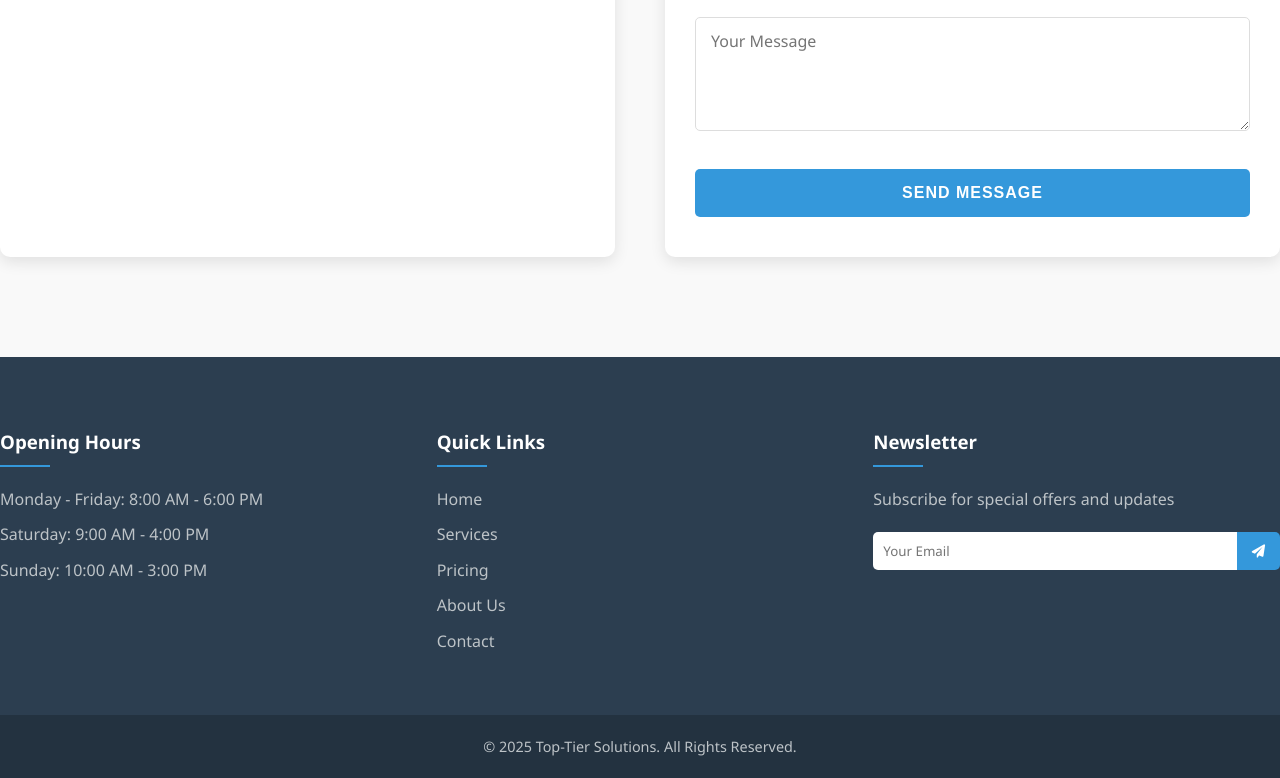
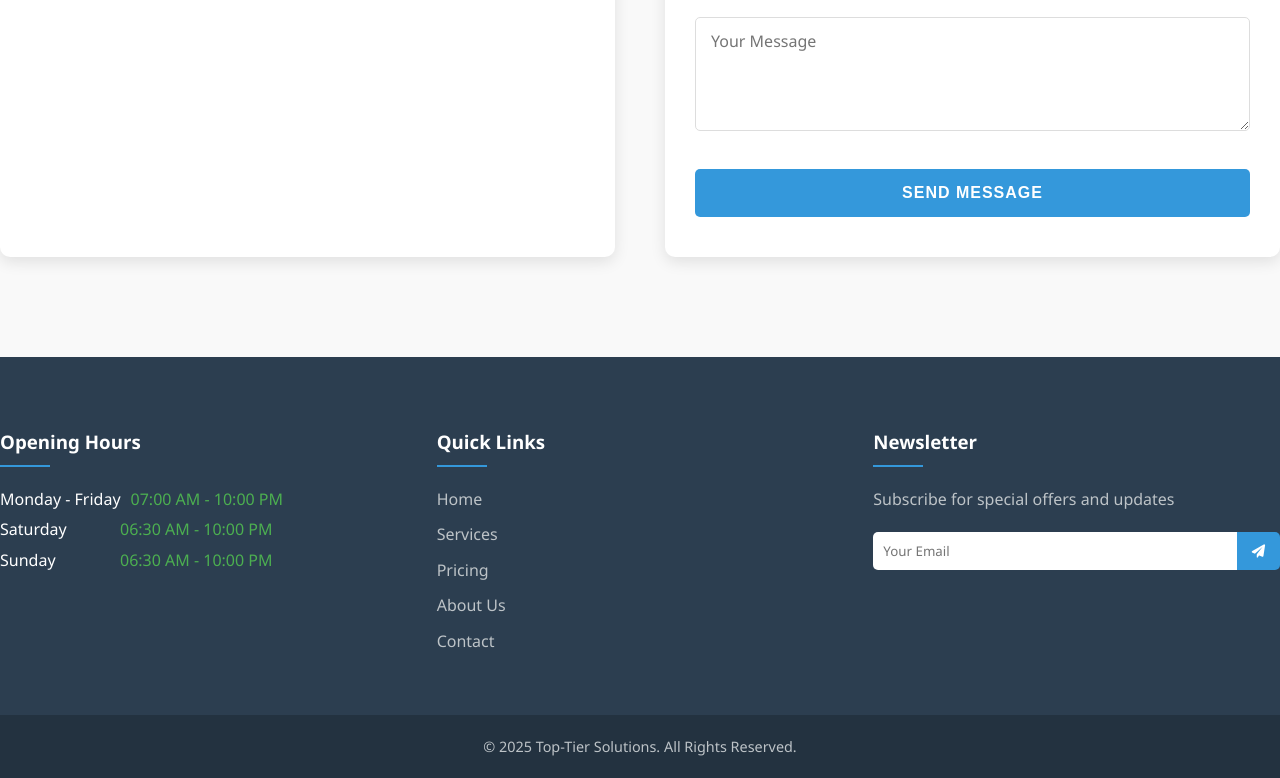
Before and after one commit to imuteremuka/toptier, a plain HTML site: page index.html in a window 1280 px wide. Shown: the part 4819-5597 px from the top of the page. Drawn offline with Linux system fonts and the light colour scheme.

```diff
--- a/index.html
+++ b/index.html
@@ -7,6 +7,31 @@
     <link rel="stylesheet" href="css/style.css">
     <link rel="stylesheet" href="https://cdnjs.cloudflare.com/ajax/libs/font-awesome/6.0.0/css/all.min.css">
     <style>
+        /* Opening Hours */
+        .opening-hours {
+            display: grid;
+            gap: 5px;
+            margin-top: 15px;
+            width: 100%;
+        }
+
+        .hours-row {
+            display: flex;
+            align-items: center;
+            white-space: nowrap;
+            gap: 10px;
+        }
+
+        .day {
+            min-width: 110px;
+            text-align: left;
+        }
+
+        .time {
+            font-weight: 500;
+            color: #4CAF50;
+        }
+
         /* Navigation Styles */
         .navbar {
             display: flex;
@@ -561,9 +586,20 @@
         <div class="footer-content">
             <div class="footer-section">
                 <h3>Opening Hours</h3>
-                <p>Monday - Friday: 8:00 AM - 6:00 PM</p>
-                <p>Saturday: 9:00 AM - 4:00 PM</p>
-                <p>Sunday: 10:00 AM - 3:00 PM</p>
+                <div class="opening-hours">
+                    <div class="hours-row">
+                        <span class="day">Monday - Friday</span>
+                        <span class="time">07:00 AM - 10:00 PM</span>
+                    </div>
+                    <div class="hours-row">
+                        <span class="day">Saturday</span>
+                        <span class="time">06:30 AM - 10:00 PM</span>
+                    </div>
+                    <div class="hours-row">
+                        <span class="day">Sunday</span>
+                        <span class="time">06:30 AM - 10:00 PM</span>
+                    </div>
+                </div>
             </div>
             <div class="footer-section">
                 <h3>Quick Links</h3>
```
